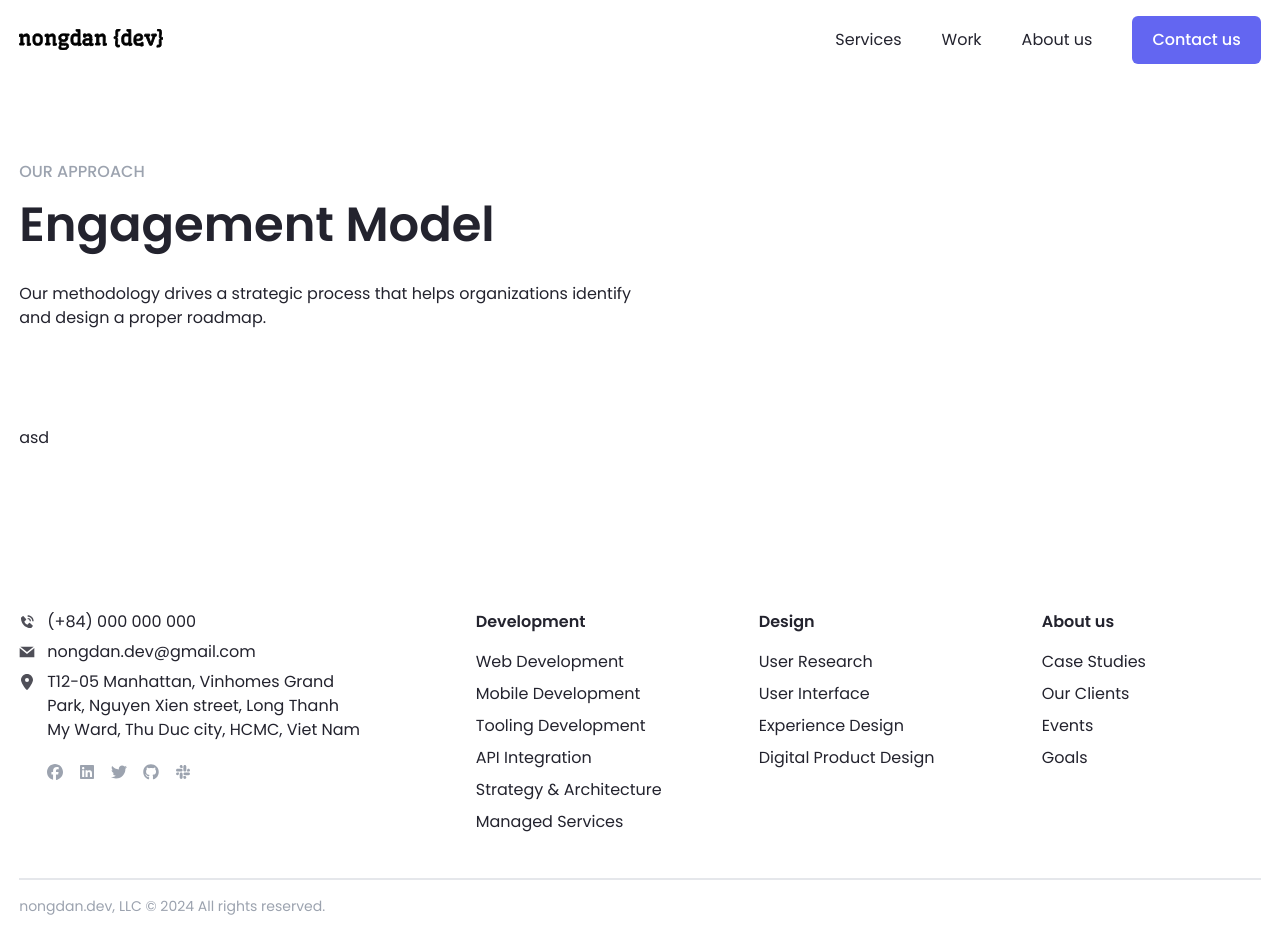
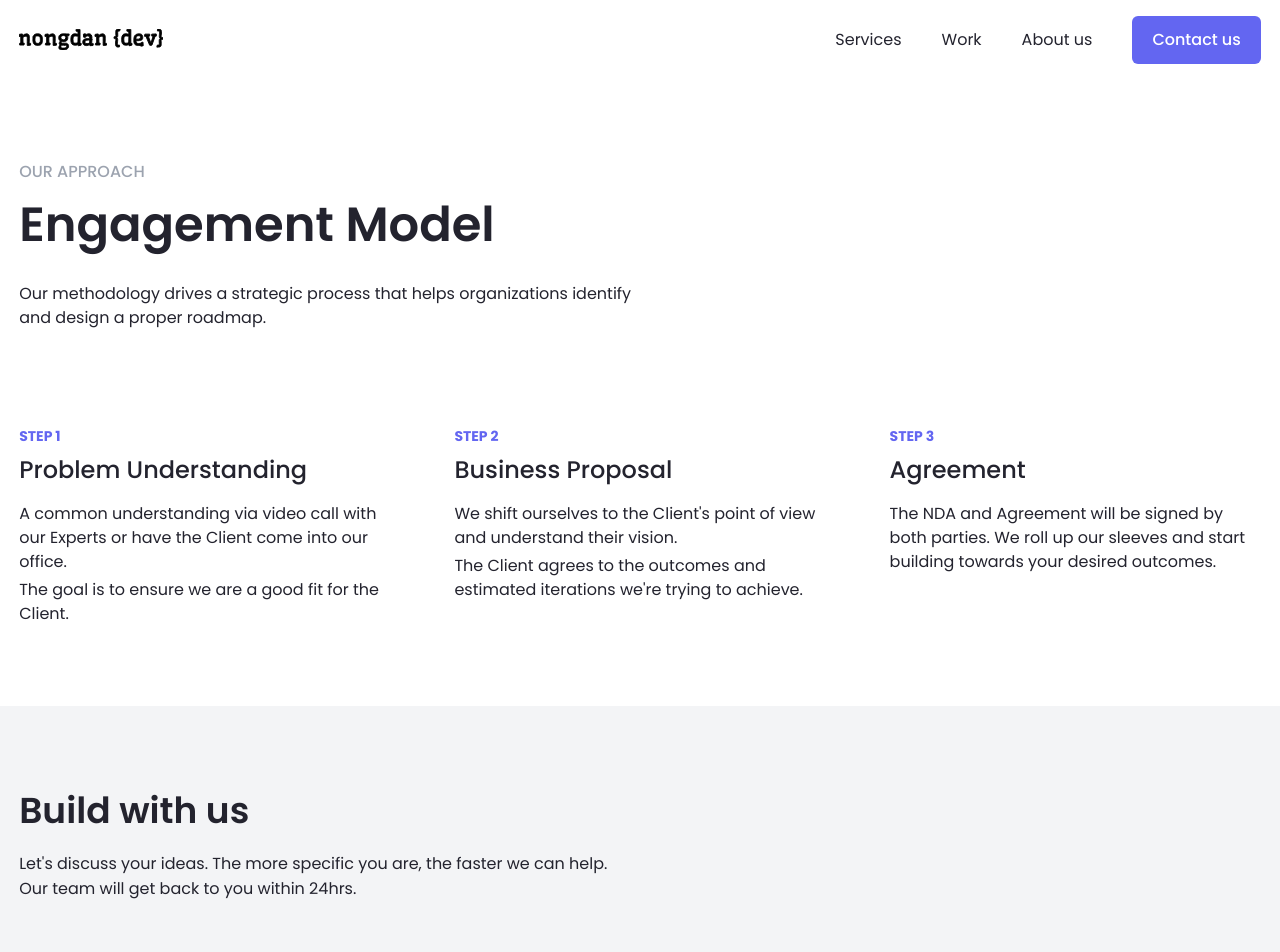
Before and after one commit to nongdan-dev/website, a React (Vite) app: page /contact in a window 1280 px wide. Shown: the top 952 px of the page. Built offline with nearby package versions, Linux system fonts and the light colour scheme.

Commit message:
Update contact page

```diff
--- a/src/components/widget/Section.tsx
+++ b/src/components/widget/Section.tsx
@@ -1,33 +1,29 @@
 import { ComponentProps, ReactNode, useId } from 'react'
 import { twMerge } from 'tailwind-merge'
+
+type TitleProps = {
+  titleId: string
+  titleClassName: string
+}
 
 export type SectionProps = Omit<
   ComponentProps<'section'>,
   'title' | 'children'
 > & {
-  title?:
-    | ReactNode
-    | (({
-        titleId,
-        className,
-      }: {
-        titleId: string
-        className: string
-      }) => ReactNode)
+  title?: ReactNode | ((props: TitleProps) => ReactNode)
   subtitle?: string
-  children?: ReactNode | ((titleId: string) => ReactNode)
+  children?: ReactNode | ((props: TitleProps) => ReactNode)
 }
 
 export function Section({ title, subtitle, children, ...props }: SectionProps) {
   const titleId = useId()
-
   const titleClassName =
     'mb-8 text-balance text-4xl font-semibold leading-snug sm:text-5xl sm:leading-snug'
 
   const renderTitle = () => {
     if (!title) return null
     if (typeof title === 'function') {
-      return title({ titleId, className: titleClassName })
+      return title({ titleId, titleClassName })
     }
     return (
       <h2 id={titleId} className={titleClassName}>
@@ -51,7 +47,9 @@ export function Section({ title, subtitle, children, ...props }: SectionProps) {
         </span>
       )}
       {renderTitle()}
-      {typeof children === 'function' ? children(titleId) : children}
+      {typeof children === 'function'
+        ? children({ titleId, titleClassName })
+        : children}
     </section>
   )
 }
--- a/src/pages/Contact/index.tsx
+++ b/src/pages/Contact/index.tsx
@@ -1,14 +1,16 @@
+import { Fragment } from 'react/jsx-runtime'
 import { twMerge } from 'tailwind-merge'
 
 import { Section } from '@/components'
 
 function ContactPage() {
   return (
+    <Fragment>
       <div className='col-content'>
         <Section
           subtitle='our approach'
-        title={({ titleId, className }) => (
-          <h1 id={titleId} className={twMerge(className, 'mb-6')}>
+          title={({ titleId, titleClassName }) => (
+            <h1 id={titleId} className={twMerge(titleClassName, 'mb-6')}>
               Engagement Model
             </h1>
           )}
@@ -17,9 +19,89 @@ function ContactPage() {
             Our methodology drives a strategic process that helps organizations
             identify and design a proper roadmap.
           </p>
-        <div className='mt-24'>asd</div>
+          <div className='mt-24 grid grid-cols-1 gap-16 lg:grid-cols-3'>
+            <div>
+              <span
+                aria-hidden='true'
+                className='mb-2 block text-sm font-bold uppercase text-indigo-500'
+              >
+                STEP 1
+              </span>
+              <h2
+                aria-label='Step 1. Problem Understanding'
+                className='mb-4 text-2xl font-medium'
+              >
+                Problem Understanding
+              </h2>
+              <p className='mb-1'>
+                A common understanding via video call with our Experts or have
+                the Client come into our office.
+              </p>
+              <p className=''>
+                The goal is to ensure we are a good fit for the Client.
+              </p>
+            </div>
+            <div>
+              <span
+                aria-hidden='true'
+                className='mb-2 block text-sm font-bold uppercase text-indigo-500'
+              >
+                STEP 2
+              </span>
+              <h2
+                aria-label='Step 2. Business Proposal'
+                className='mb-4 text-2xl font-medium'
+              >
+                Business Proposal
+              </h2>
+              <p className='mb-1'>
+                We shift ourselves to the Client's point of view and understand
+                their vision.
+              </p>
+              <p className=''>
+                The Client agrees to the outcomes and estimated iterations we're
+                trying to achieve.
+              </p>
+            </div>
+            <div>
+              <span
+                aria-hidden='true'
+                className='mb-2 block text-sm font-bold uppercase text-indigo-500'
+              >
+                STEP 3
+              </span>
+              <h2
+                aria-label='Step 3. Agreement'
+                className='mb-4 text-2xl font-medium'
+              >
+                Agreement
+              </h2>
+              <p className='mb-1'>
+                The NDA and Agreement will be signed by both parties. We roll up
+                our sleeves and start building towards your desired outcomes.
+              </p>
+            </div>
+          </div>
         </Section>
       </div>
+      <Section className='col-full-width bg-gray-100'>
+        {({ titleId }) => (
+          <div className='col-content'>
+            <h2
+              id={titleId}
+              className='mb-4 text-balance text-4xl font-semibold leading-snug'
+            >
+              Build with us
+            </h2>
+            <p className='mb-px'>
+              Let's discuss your ideas. The more specific you are, the faster we
+              can help.
+            </p>
+            <p>Our team will get back to you within 24hrs.</p>
+          </div>
+        )}
+      </Section>
+    </Fragment>
   )
 }
 
--- a/src/pages/Home/index.tsx
+++ b/src/pages/Home/index.tsx
@@ -102,8 +102,8 @@ function HomePage() {
 
       {/* --------------------------------------------------------------------------------------------------- */}
 
-      <Section className='col-full-width bg-gray-50'>
-        {titleId => (
+      <Section className='col-full-width bg-gray-100'>
+        {({ titleId }) => (
           <div className='col-content text-center'>
             <h2
               id={titleId}
```
Lines whose indentation alone changed are shown as unchanged.
